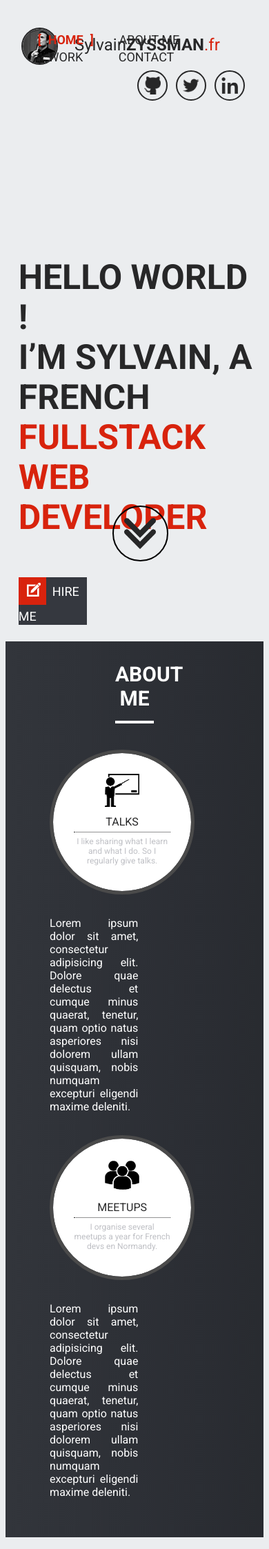
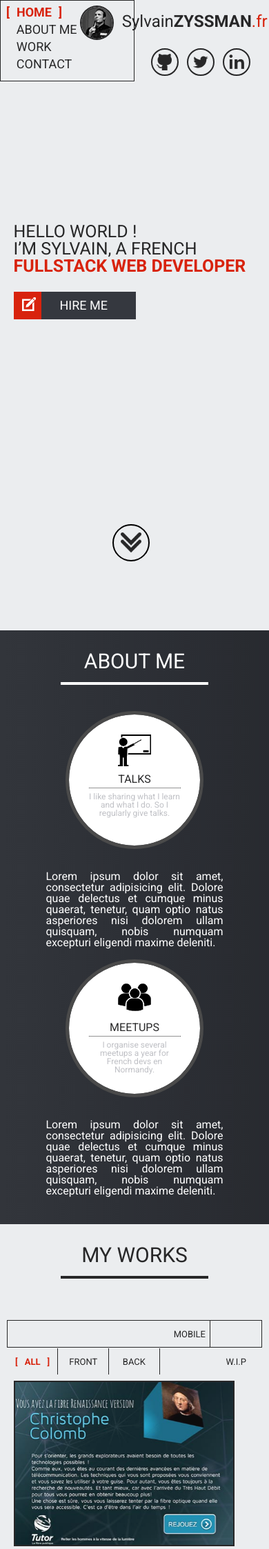
Before and after one commit to sylzys/jingleweb.fr, a PHP site: page / in a window 390 px wide. Shown: the top 2246 px of the page at 69% size. Run offline with PHP 8.4, Linux system fonts and the light colour scheme; style sheets or scripts are compiled from the project's sources.

Commit message:
content(home): added project description. Started RWD < 480px

```diff
--- a/css/style.css
+++ b/css/style.css
@@ -138,7 +138,7 @@ nav {
         text-decoration: none;
         color: white;
         font-size: 18px;
-        margin-left: 0.5em;
+        margin-left: 1.5em;
         vertical-align: middle; }
       #home .content .contact-me .pen {
         display: inline-block;
@@ -202,6 +202,7 @@ nav {
             text-align: center;
             display: block;
             font-size: 16px;
+            margin-bottom: 0.5em;
             font-weight: bold; }
         #works ul li.work figure {
           position: relative;
@@ -271,14 +272,14 @@ nav {
           font-size: 0;
           line-height: 0; }
   #works #filters {
-    width: 40%;
+    width: 45%;
     margin: 0 auto;
     border: 1px solid #272728;
     height: 40px;
     line-height: 2.5em;
     margin-bottom: 3em; }
     #works #filters a {
-      width: 25%;
+      width: 20%;
       height: 100%;
       display: inline-block;
       text-align: center;
@@ -423,3 +424,47 @@ footer {
       text-decoration: none; }
       footer div.footer-left a:focus, footer div.footer-left a:active, footer div.footer-left a:hover {
         text-decoration: underline; }
+
+@media screen and (max-width: 480px) {
+  h2 {
+    width: 55%; }
+
+  nav {
+    position: inherit; }
+    nav p.site-name {
+      position: relative;
+      left: 80px; }
+      nav p.site-name img {
+        margin-right: 0.5em; }
+    nav ul {
+      position: absolute;
+      left: 0;
+      top: 0;
+      padding: 0.5em;
+      border: 1px solid #272728;
+      width: 50%; }
+      nav ul li {
+        display: block; }
+
+  #home .down {
+    width: 54px;
+    height: 54px; }
+  #home .content .contact-me {
+    width: 48%; }
+
+  #about .content .row {
+    width: 100%; }
+
+  #works #filters {
+    width: 95%; }
+    #works #filters a {
+      font-size: 13px; }
+  #works ul li {
+    width: 90%;
+    margin-bottom: 1em; }
+
+  #contact h2 + p {
+    width: 90%;
+    margin: 0 auto; }
+  #contact .form form {
+    width: 100%; } }
--- a/css/style.scss
+++ b/css/style.scss
@@ -181,7 +181,7 @@ nav {
 				text-decoration: none;
 				color: white;
 				font-size: 18px;
-				margin-left: 0.5em;
+				margin-left: 1.5em;
 				vertical-align: middle;
 			}
 			.pen {
@@ -261,6 +261,7 @@ nav {
 						text-align: center;
 						display: block;
 						font-size: 16px;
+						margin-bottom: 0.5em;
 						font-weight: bold;
 					}
 				}
@@ -354,14 +355,14 @@ nav {
 		}
 	}
 	#filters {
-		width: 40%;
+		width: 45%;
 		margin: 0 auto;
 		border: 1px solid $gray;
 		height: 40px;
 		line-height: 2.5em;
 		margin-bottom: 3em;
 		a {
-			width: 25%;
+			width: 20%;
 			height: 100%;
 			display: inline-block;
 			text-align: center;
@@ -552,3 +553,78 @@ footer {
 		}
 	}
 }
+
+@media screen and (max-width: 480px) {
+	h2 {
+		width: 55%;
+	}
+	nav {
+		position: inherit;
+		p {
+			&.site-name {
+				position: relative;
+				left: 80px;
+				img {
+					margin-right: 0.5em;
+				}
+			}
+		}
+		ul {
+			position: absolute;
+			left: 0;
+			top: 0;
+			padding: 0.5em;
+			border: 1px solid $gray;
+			width: 50%;
+			li {
+				display: block;
+			}
+		}
+	}
+	#home {
+		.down {
+			width: 54px;
+			height: 54px;
+		}
+		.content {
+			.contact-me {
+				width: 48%;
+			}
+		}
+	}
+	#about {
+		.content {
+			.row {
+				width: 100%;
+			}
+		}
+	}
+	#works {
+		#filters {
+			width: 95%;
+			a {
+				font-size: 13px;
+			}
+		}
+		ul {
+			li {
+				width: 90%;
+				margin-bottom: 1em;
+			}
+		}
+	}
+	#contact {
+		h2 {
+			& + p {
+				width: 90%;
+				margin: 0 auto;
+			}
+		}
+		.form {
+			form {
+				width: 100%;
+			}
+
+		}
+	}
+}
--- a/index.php
+++ b/index.php
@@ -11,8 +11,8 @@
 <script src="//html5shiv.googlecode.com/svn/trunk/html5.js"></script>
 <![endif]-->
 <link href='http://fonts.googleapis.com/css?family=Roboto:100,400,300italic,700' rel='stylesheet' type='text/css'>
-<!-- <link rel="stylesheet" href="css/reset.css"> -->
-<link rel="stylesheet" href="css/style.min.css">
+<link rel="stylesheet" href="css/reset.css">
+<link rel="stylesheet" href="css/style.css">
 </head>
 <body>
 	<nav role='navigation'>
@@ -62,56 +62,87 @@
 			<a href='#' class='button cl-effect-1' title='View Front-end Works' data-filter=".front">Front</a>
 			<a href='#' class='button cl-effect-1' title='View Back-end Works' data-filter=".back">Back</a>
 			<a href='#' class='button cl-effect-1' title='View Mobile Works' data-filter=".mobile">Mobile</a>
+			<a href='#' class='button cl-effect-1' title='View Work in Progress' data-filter=".wip">W.I.P</a>
 		</div>
 		<ul>
-			<li class='work mobile front back'>
+			<li class='work mobile'>
 				<figure class="effect-sarah">
 					<img src="img/tutor.jpg" alt="Tutor"/>
 					<figcaption></figcaption>
 				</figure>
-				<p class='description'><span class='title'>Tutor mobile app</span>Lorem ipsum dolor sit amet, consectetur adipisicing elit. Mollitia itaque, amet et. Placeat molestiae magni consequatur possimus sint cumque veritatis, omnis sapiente eius, distinctio ipsum soluta voluptates nesciunt modi maiores!</p>
+				<p class='description'><span class='title'>Tutor mobile app</span>
+					The ISP Tutor, providing fiber access everywhere in France, needed a quizz for its customers to play with during a convention.<br/>
+					The player had to answer several questions relating on new technologies, and was presented with a famous historical figure, based on answers accuracy.
+					A hidden counter helped the Tutor crew to keep track of the distribution of responses.
+				</p>
 				<p class='tags'>
-					<span>Cordova</span><span>Game</span>
+					<span>AngularJS</span><span>Cordova</span><span>Game</span>
 				</p>
 			</li>
 			<li class='work front'>
 				<figure class="effect-sarah">
-					<img src="img/13.jpg" alt="img01"/>
+					<img src="img/KTI.jpg" alt="Kiosk To Invest"/>
 					<figcaption></figcaption>
 				</figure>
-				<p class='description'><span class='title'>Agent Provocateur</span>Lorem ipsum dolor sit amet, consectetur adipisicing elit. Mollitia itaque, amet et. Placeat molestiae magni consequatur possimus sint cumque veritatis, omnis sapiente eius, distinctio ipsum soluta voluptates nesciunt modi maiores!</p>
+				<p class='description'><span class='title'>Kiosk To Invest</span>
+					A French public organisation needed a crowdfunding platform, dedicated to businesses. When subscribed, users could present their business project, and have investors put money to help them launch, on a secure platform.<br/>
+					I took over the existing Wordpress project, optimizing the performances and adding new functionnalities required by the customer.<br/>
+					I also acted as a CTO on this specific project.
+				</p>
 				<p class='tags'>
-					<span class='hide'></span>
+					<span>Wordpress</span><span>CTO</span>
 				</p>
 			</li>
-			<li class='work back'>
+			<li class='work mobile'>
 				<figure class="effect-sarah">
-					<img src="img/AP.jpg" alt="img01"/>
+					<img src="img/AP.jpg" alt="Agent Provocateur"/>
 					<figcaption></figcaption>
 				</figure>
-				<p class='description'><span class='title'>Agent Provocateur</span>Lorem ipsum dolor sit amet, consectetur adipisicing elit. Mollitia itaque, amet et. Placeat molestiae magni consequatur possimus sint cumque veritatis, omnis sapiente eius, distinctio ipsum soluta voluptates nesciunt modi maiores!</p>
+				<p class='description'><span class='title'>Agent Provocateur</span>
+					Agent Provocateur is a Luxury Lingerie shop, based in the UK. Along with several physical shops, they also have a large website, showing up-to-date collections.<br/>
+					To help the sellers be more efficient, A.P asked for an iOS app to present the current collections to them. The sellers were able to browse through collections, models and products, to present to their customers.
+					The application was linked to the main website through a click on a product, presenting product details, price, etc.
+				</p>
 				<p class='tags'>
-					<span>Cordova</span><span>Business</span>
+					<span>AngularJS</span><span>Cordova</span><span>Business</span>
 				</p>
 			</li>
-			<li class='work back front mobile'>
+			<li class='work mobile'>
 				<figure class="effect-sarah">
-					<img src="img/SDE.png" alt="img01"/>
+					<img src="img/SDE.jpg" alt="Salon de l'Etudiant"/>
 					<figcaption></figcaption>
 				</figure>
 				<p class='description'><span class='title'>'Salon de l'étudiant' mobile app</span>Lorem ipsum dolor sit amet, consectetur adipisicing elit. Mollitia itaque, amet et. Placeat molestiae magni consequatur possimus sint cumque veritatis, omnis sapiente eius, distinctio ipsum soluta voluptates nesciunt modi maiores!</p>
 				<p class='tags'>
-					<span>Cordova</span>
+					<span>AngularJS</span><span>Cordova</span>
 				</p>
 			</li>
-			<li class='work back'>
+			<li class='work back front'>
 				<figure class="effect-sarah">
-					<img src="img/13.jpg" alt="img01"/>
+					<img src="img/CRBN.jpg" alt="Région Basse-Normandie"/>
 					<figcaption></figcaption>
 				</figure>
-				<p class='description'>Lorem ipsum dolor sit amet, consectetur adipisicing elit. Mollitia itaque, amet et. Placeat molestiae magni consequatur possimus sint cumque veritatis, omnis sapiente eius, distinctio ipsum soluta voluptates nesciunt modi maiores!</p>
+				<p class='description'><span class='title'>Région Basse-Normandie</span>
+					In Bliss connects brides and vendors. The team wanted to redesign their existing website, and change the technology used. While another French company developped the website on Symfony2, I integrated the templates directly on their codebase, using Symfony Twig template engine and MVC architecture.<br/>
+					This is W.I.P, and I already worked on vendor dashboard, vendors search / compare, galeries, etc.
+					Besides pure HTML5 / CSS3 integration, I used JS to put animations / plugins in place, such as isotope (grid / filtering).
+				</p>
 				<p class='tags'>
-					<span>Cordova</span>
+					<span>Drupal</span>
+				</p>
+			</li>
+			<li class='work wip'>
+				<figure class="effect-sarah">
+					<img src="img/inbliss.jpg" alt="InBliss Weddings"/>
+					<figcaption></figcaption>
+				</figure>
+				<p class='description'><span class='title'>In Bliss Weddings</span>
+					In Bliss connects brides and vendors. The team wanted to redesign their existing website, and change the technology used. While another French company developped the website on Symfony2, I integrated the templates directly on their codebase, using Symfony Twig template engine and MVC architecture.<br/>
+					This is W.I.P, and I already worked on vendor dashboard, vendors search / compare, galeries, etc.
+					Besides pure HTML5 / CSS3 integration, I used JS to put animations / plugins in place, such as isotope (grid / filtering).
+				</p>
+				<p class='tags'>
+					<span>Twig</span><span>Business</span>
 				</p>
 			</li>
 		</ul>
@@ -125,6 +156,7 @@
 					<label for='name'>name :</label><input type='text' id='name' name='name' /><br/>
 					<label for='email'>email :</label><input type='email' id='email' name='email'/><br/>
 					<label for='msg'>message :</label><textarea id='msg' name='msg'></textarea>
+					<div id="sample-captcha"></div>
 					<button type='submit' name='submit'><p><span class='send'></span>submit</p></button>
 				</form>
 				<?php if (isset($_POST['submit'])){
@@ -147,6 +179,6 @@
 		</div>
 	</footer>
 	<script src="js/vendor/vendors.min.js"></script>
-	<script src="js/main.min.js"></script>
+	<script src="js/main.js"></script>
 </body>
 </html>
--- a/js/main.js
+++ b/js/main.js
@@ -1,6 +1,12 @@
 jQuery(document).ready(function($) {
 	$container = $('#works ul');
 	var columns = 3;
+  if (window.innerWidth < 480){
+    columns = 1;
+  }
+  else if (window.innerWidth < 768){
+    columns = 2;
+  }
 	$container.isotope({
     resizable: true,
     itemSelector: '.work',
@@ -9,6 +15,11 @@ jQuery(document).ready(function($) {
       columnWidth: $container.width() / columns
     }
   });
+
+  //change "show all" filters text to fit on smatphone
+  if (window.innerWidth < 480) {
+    $('#filters > a:first-child').text('All');
+  }
  $('#filters').on( 'click', '.button', function(e) {
   e.preventDefault();
   e.stopPropagation();
```
Also changed, not shown: img/CRBN.jpg (added), img/KTI.jpg (added), img/SDE.jpg (added), img/accessibility.png (added), img/accessibility@2x.png (added), img/inbliss.jpg (added), img/refresh.png (added), img/refresh@2x.png (added), js/vendor/visualcaptcha.min.js (added).
